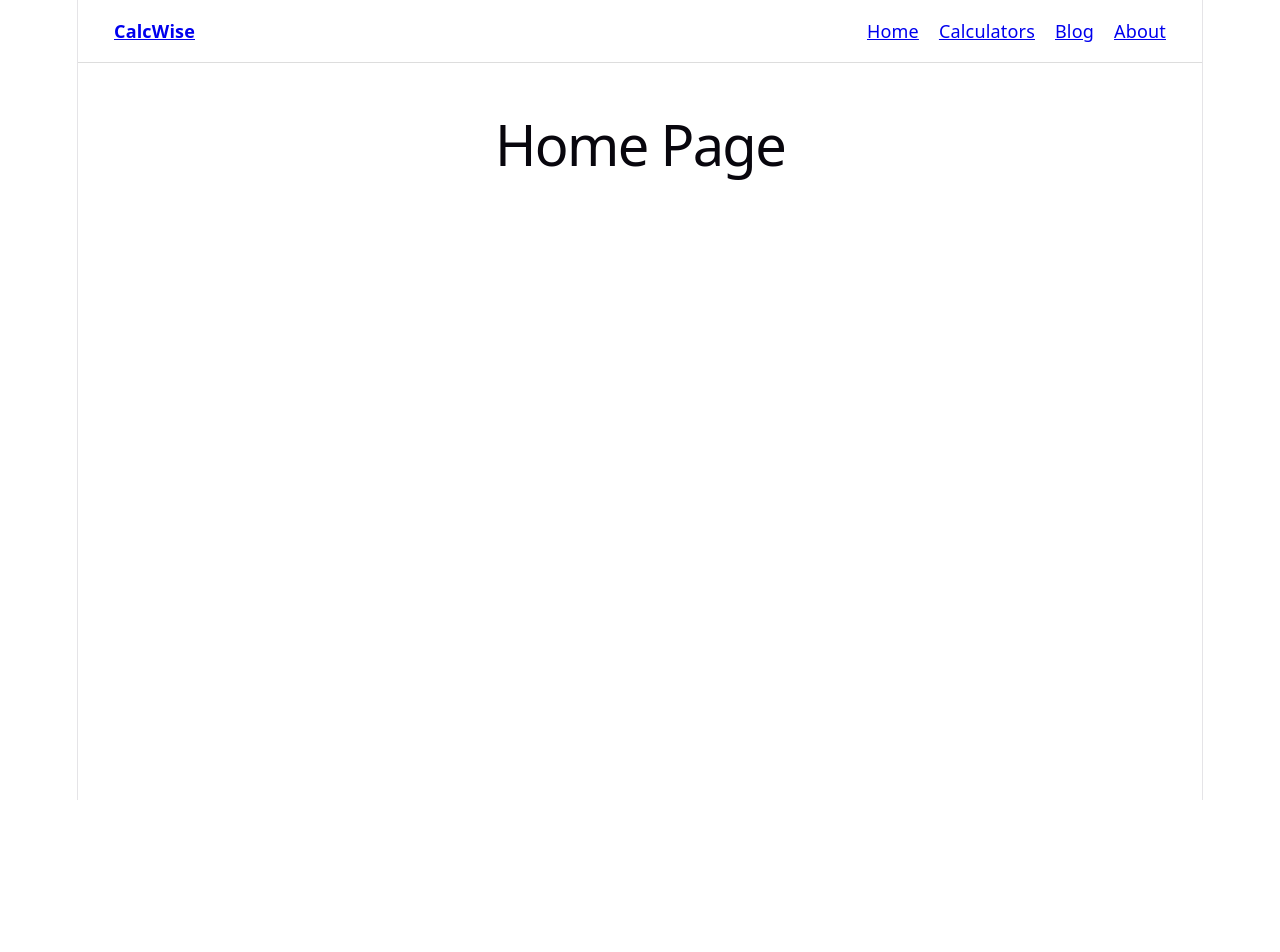
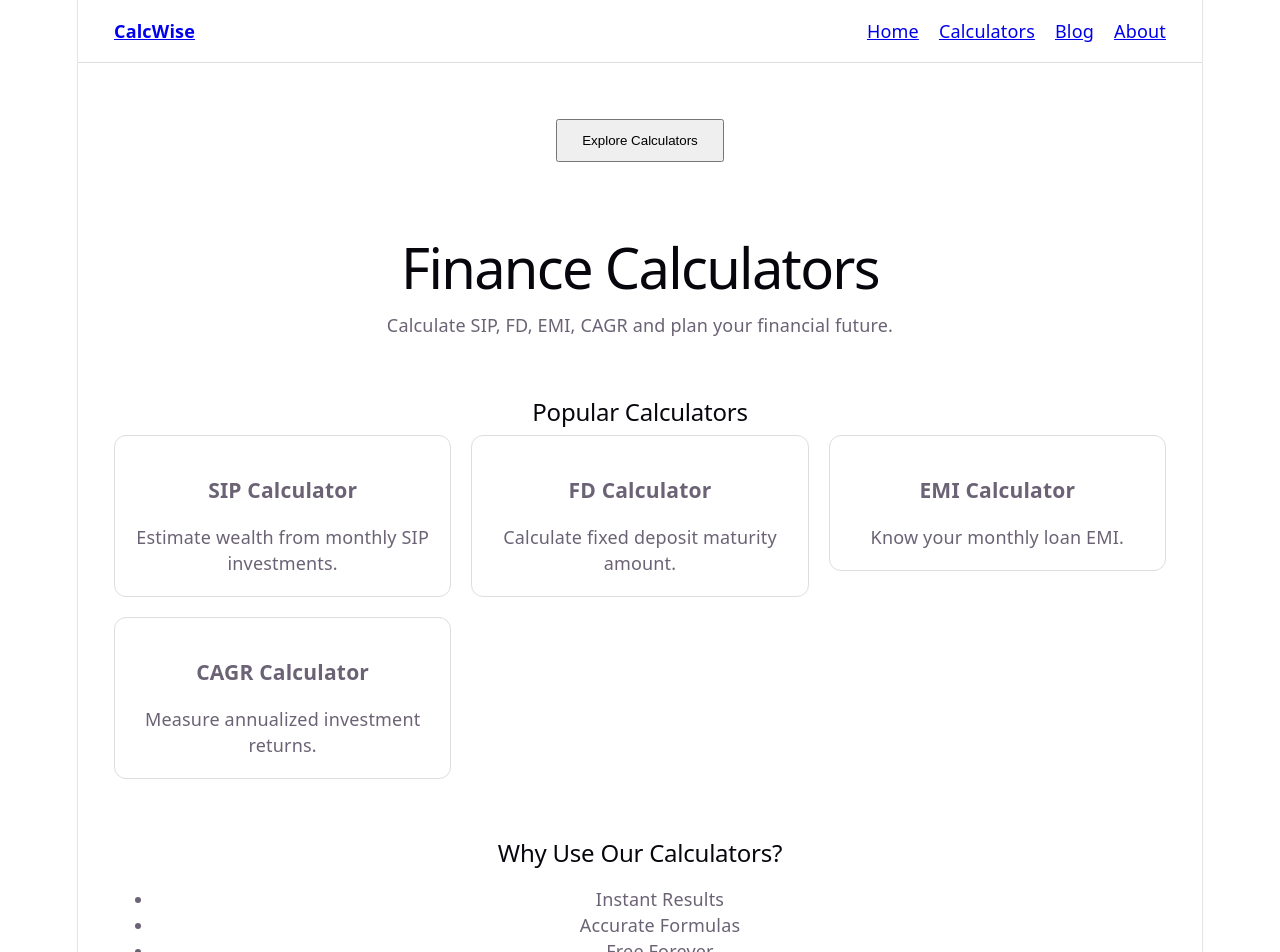
Before and after one commit to santosh450/finance-calculators, a React (Vite) app: page / in a window 1280 px wide. Shown: the top 952 px of the page. Before the commit the page ends 800 px from the top, so only its background shows below. Built offline with nearby package versions, Linux system fonts and the light colour scheme.

Commit message:
Add home page with calculator cards

```diff
--- a/src/components/CalculatorCard.tsx
+++ b/src/components/CalculatorCard.tsx
@@ -0,0 +1,31 @@
+import { Link } from "react-router-dom";
+
+interface Props {
+  title: string;
+  description: string;
+  path: string;
+}
+
+export default function CalculatorCard({ title, description, path }: Props) {
+  return (
+    <Link
+      to={path}
+      style={{
+        textDecoration: "none",
+        color: "inherit",
+      }}
+    >
+      <div
+        style={{
+          border: "1px solid #ddd",
+          borderRadius: "12px",
+          padding: "20px",
+          cursor: "pointer",
+        }}
+      >
+        <h3>{title}</h3>
+        <p>{description}</p>
+      </div>
+    </Link>
+  );
+}
--- a/src/pages/CalculatorsPage.tsx
+++ b/src/pages/CalculatorsPage.tsx
@@ -1,3 +1,9 @@
 export default function CalculatorsPage() {
-  return <h1>Calculators</h1>;
+  return (
+    <div>
+      <h1>All Calculators</h1>
+
+      <p>Browse all available financial calculators.</p>
+    </div>
+  );
 }
--- a/src/pages/HomePage.tsx
+++ b/src/pages/HomePage.tsx
@@ -1,3 +1,85 @@
+import CalculatorCard from "../components/CalculatorCard";
+
 export default function HomePage() {
-  return <h1>Home Page</h1>;
+  return (
+    <div>
+      {
+        <button
+          style={{
+            padding: "12px 24px",
+            marginTop: "20px",
+            cursor: "pointer",
+          }}
+        >
+          Explore Calculators
+        </button>
+      }
+
+      <section
+        style={{
+          textAlign: "center",
+          padding: "60px 20px",
+        }}
+      >
+        <h1>Finance Calculators</h1>
+
+        <p>Calculate SIP, FD, EMI, CAGR and plan your financial future.</p>
+      </section>
+
+      {/* Calculator Cards */}
+
+      <section>
+        <h2>Popular Calculators</h2>
+
+        <div
+          style={{
+            display: "grid",
+            gridTemplateColumns: "repeat(auto-fit, minmax(250px, 1fr))",
+            gap: "20px",
+          }}
+        >
+          <CalculatorCard
+            title="SIP Calculator"
+            description="Estimate wealth from monthly SIP investments."
+            path="/sip-calculator"
+          />
+
+          <CalculatorCard
+            title="FD Calculator"
+            description="Calculate fixed deposit maturity amount."
+            path="/"
+          />
+
+          <CalculatorCard
+            title="EMI Calculator"
+            description="Know your monthly loan EMI."
+            path="/"
+          />
+
+          <CalculatorCard
+            title="CAGR Calculator"
+            description="Measure annualized investment returns."
+            path="/"
+          />
+        </div>
+      </section>
+
+      {/* Benefits */}
+
+      <section
+        style={{
+          marginTop: "60px",
+        }}
+      >
+        <h2>Why Use Our Calculators?</h2>
+
+        <ul>
+          <li>Instant Results</li>
+          <li>Accurate Formulas</li>
+          <li>Free Forever</li>
+          <li>Mobile Friendly</li>
+        </ul>
+      </section>
+    </div>
+  );
 }
```
